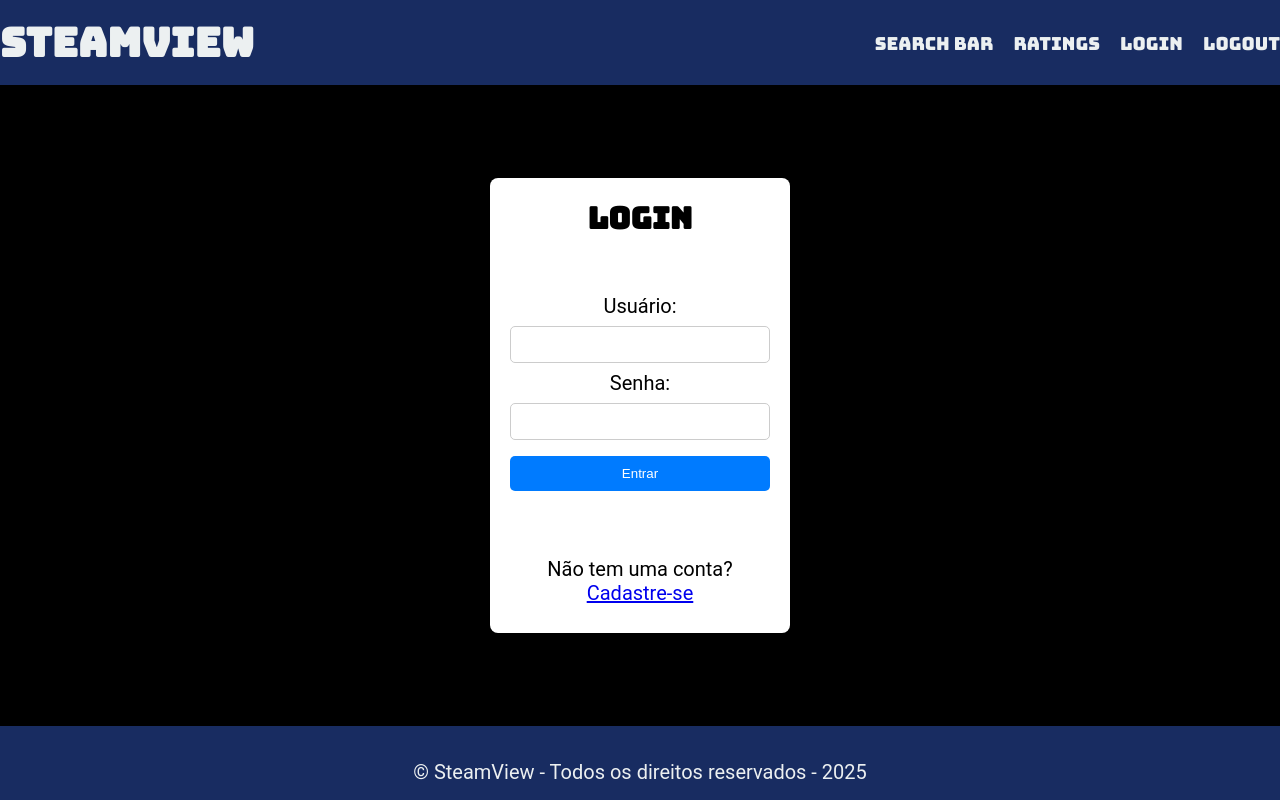
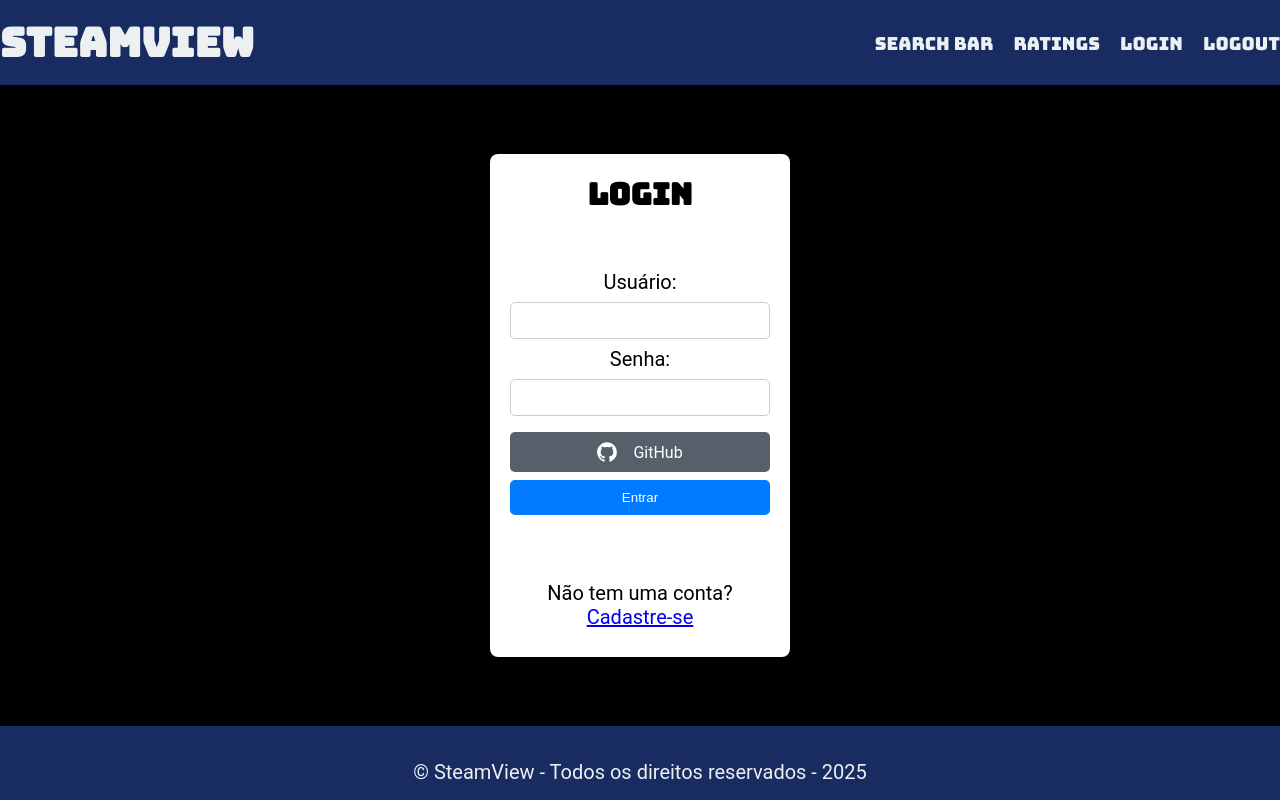
Before and after one commit to GMiranda21ML/SteamView, a Django app: page /login/ in a window 1280 px wide. Run offline with Django 5.2, Linux system fonts and the light colour scheme; parts of the project's set-up code (start-up, migrations or seed data) failed here and were passed over.

Commit message:
atribuindo o html para acessar a conta pelo github

```diff
--- a/steamview/static/styles/style.css
+++ b/steamview/static/styles/style.css
@@ -18,10 +9,23 @@ html, body {
     margin: 0;
     display: flex;
     flex-direction: column;
+    font-family: "Roboto", sans-serif;
+}
+
+body {
+    background-color: #000000;
 }
 
 body, input, textarea, p {
     font-family: "Roboto", sans-serif;
+}
+
+header, main h2 {
+    font-family: "Bungee", cursive;
+}
+
+header h1 {
+    font-weight: bold;
 }
 
 header {
@@ -129,10 +126,43 @@ button {
     color: white;
     border: none;
     cursor: pointer;
+    display: flex;
+    justify-content: center;
+    align-items: center;
+    transition: background-color 0.3s ease;
 }
 
 button:hover {
     background-color: #0056b3;
+}
+
+.img-button {
+    width: 20px;
+    height: 20px;
+    margin-right: 8px;
+}
+
+.github-button {
+    display: flex;
+    align-items: center;
+    justify-content: center;
+    gap: 8px;
+    width: 100%;
+    padding: 10px;
+    margin: 8px 0;
+    background-color: #57606a;
+    color: white;
+    border: none;
+    border-radius: 5px;
+    text-decoration: none;
+    font-size: 16px;
+    cursor: pointer;
+    transition: background-color 0.3s ease;
+    text-align: center;
+}
+
+.github-button:hover {
+    background-color: #000000;
 }
 
 p {
--- a/steamview/templates/usuarios/login.html
+++ b/steamview/templates/usuarios/login.html
@@ -23,6 +23,11 @@
             <label for="password">Senha:</label>
             <input type="password" id="password" name="password" required autocomplete="current-password">
 
+            <a href="#" class="github-button">
+                <img class="img-button" src="{% static 'img/github.svg' %}" alt="GitHub">
+                GitHub
+            </a>
+
             <button type="submit">Entrar</button>
         </form>
         <p>Não tem uma conta? <a href="{% url 'cadastro' %}">Cadastre-se</a></p>
```
Also changed, not shown: other parts of steamview/static/styles/style.css (+19 -42 lines), steamview/static/img/github.svg (added).
